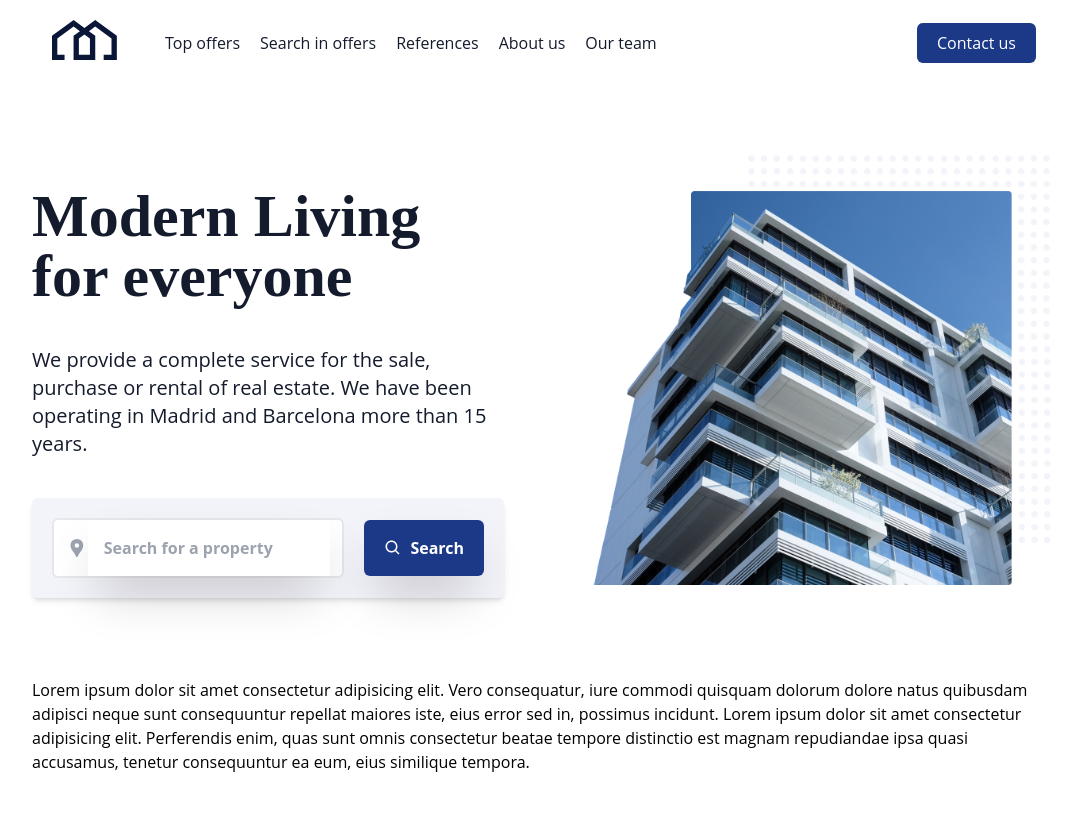
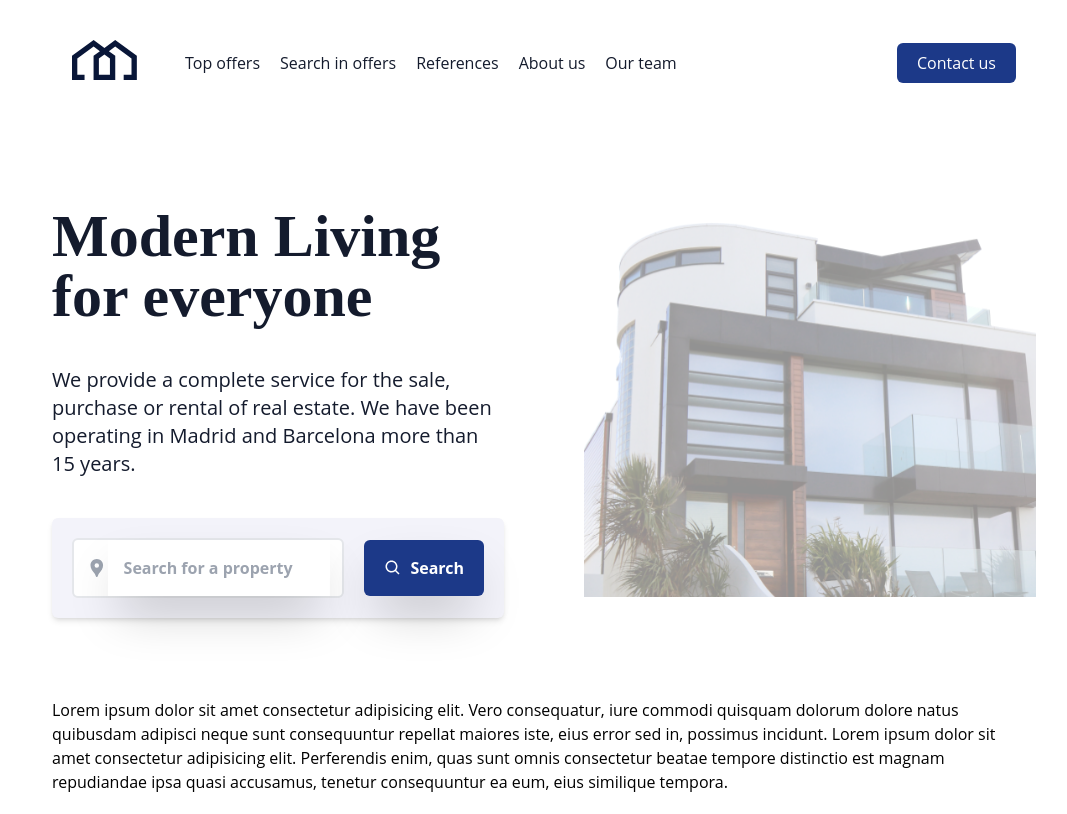
Before and after one commit to evergreenx/seekers-realty, a Next.js app: page / in a window 1280 px wide. Shown: the whole page, without its empty margins (96-1163 px from the left). Built offline with nearby package versions, Linux system fonts and the light colour scheme.

Commit message:
working herro carosuel

```diff
--- a/components/Home/Hero.tsx
+++ b/components/Home/Hero.tsx
@@ -1,10 +1,29 @@
 /* eslint-disable react/jsx-key */
-import React from "react";
+import React, { useState } from "react";
 import Image from "next/image";
 import HeroImage from "../../public/hero.png";
+import HeroImage2 from "../../public/hero2.png";
 import { BiSearch } from "react-icons/bi";
 import { MdLocationPin } from "react-icons/md";
+
+
 const Hero = () => {
+
+  const [imageIndex, setImageIndex] = useState(0);
+  const images = [
+    "http://a5.mzstatic.com/us/r30/Purple5/v4/c1/2f/4c/c12f4cba-1d9a-f6bf-2240-04085d3470ec/icon175x175.jpeg",
+    "http://is2.mzstatic.com/image/thumb/Purple122/v4/d2/36/28/d23628e5-c9bf-d0fb-104f-61fa52976ff5/source/175x175bb.jpg"
+  ];
+
+
+  const changeImage = () => {
+    if (imageIndex === images.length - 1) {
+      setImageIndex(0);
+    } else {
+      setImageIndex(imageIndex + 1);
+    }
+  }
+
   return (
     <div className="grid lg:grid-cols-2 grid-cols-1 gap-20 items-center mb-20">
       <div className="text-container">
@@ -30,7 +49,7 @@ const Hero = () => {
           </div>
 
           <div className="button">
-            <button className="bg-basic font-bold shadow-2xl text-white rounded-md px-5 py-4 hover:bg-blue-300 flex items-center justify-center">
+            <button className="bg-basic w-full font-bold shadow-2xl text-white rounded-md px-5 py-4 hover:bg-blue-300 flex items-center justify-center">
               <BiSearch className="mr-2 font-bold text-lg" />
               Search
             </button>
@@ -38,8 +57,13 @@ const Hero = () => {
         </div>
       </div>
 
-      <div className="image_container">
-        <Image src={HeroImage} alt={"hero"} />
+      <div className="image_container section__img relative">
+        {/* <Image src={HeroImage} alt={"hero"} className="bottom absolute" /> */}
+
+        <Image src={HeroImage2} alt={"hero"} className="top absolute" />
+
+
+
       </div>
     </div>
   );
--- a/package.json
+++ b/package.json
@@ -10,6 +10,7 @@
     "lint": "next lint"
   },
   "dependencies": {
+    "@notbaldrick/react-crossfade-carousel": "^1.0.4",
     "next": "12.1.0",
     "react": "17.0.2",
     "react-dom": "17.0.2",
--- a/pages/index.tsx
+++ b/pages/index.tsx
@@ -4,7 +4,7 @@ import Home from '../components/Home/Index'
 
 const index = () => {
   return (
-    <div className='max-w-5xl mx-auto'>
+    <div className='max-w-5xl mx-auto p-5'>
 
       <Home />
 
--- a/styles/globals.css
+++ b/styles/globals.css
@@ -15,3 +15,38 @@
         font-family: 'Open Sans', sans-serif;
     }
   }
+
+  .top{
+
+      animation-name: fade;
+      animation-timing-function: ease-in-out;
+      animation-iteration-count: infinite;
+      animation-duration: 1s;
+      animation-direction: alternate;
+
+
+  }
+
+  .section__img{
+    /* position: relative; */
+  }
+  .section__img span img{
+
+      /* position: absolute; */
+
+  }
+
+  @keyframes fade {
+    0% {
+      opacity: 1;
+    }
+    25% {
+      opacity: 1;
+    }
+    75% {
+      opacity: 0;
+    }
+    100% {
+      opacity: 0;
+    }
+  }
```
Also changed, not shown: components/Fade/index.js (added), public/hero2.png (added), 1 other file (tests, documents, lock files or other folders).
